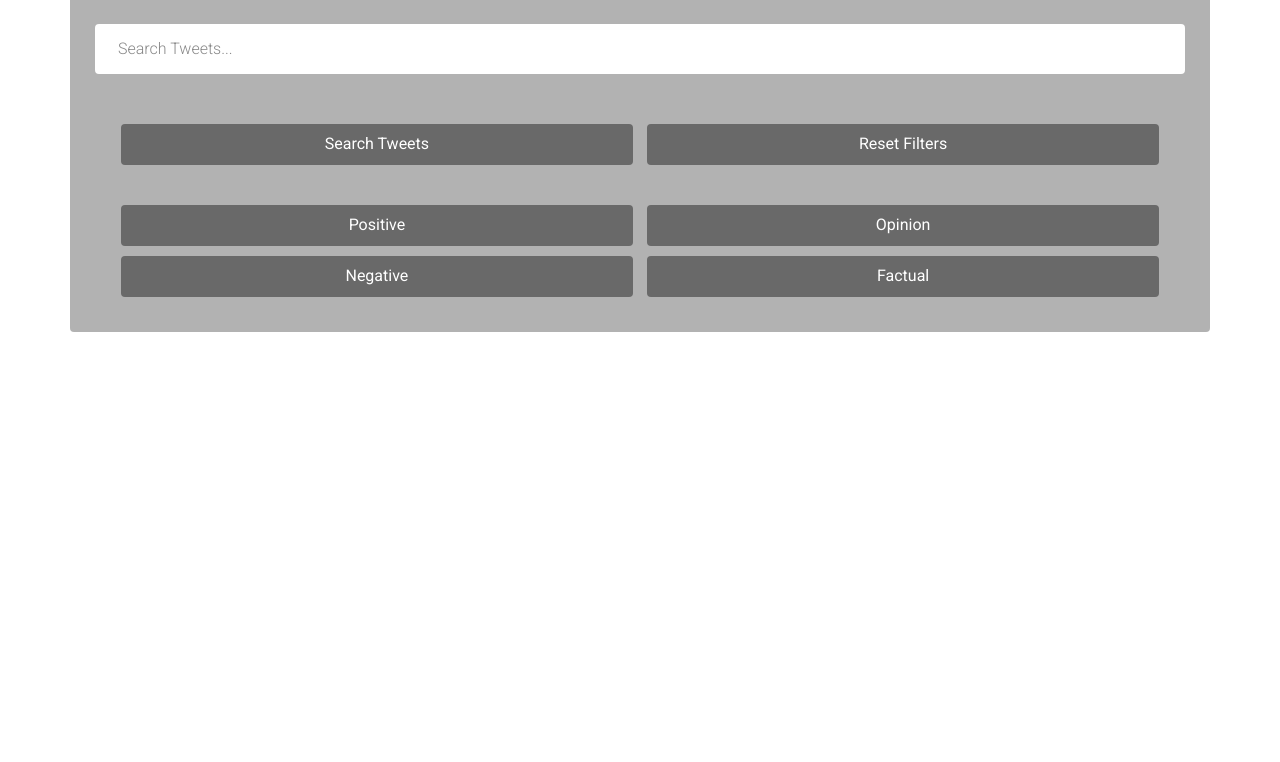
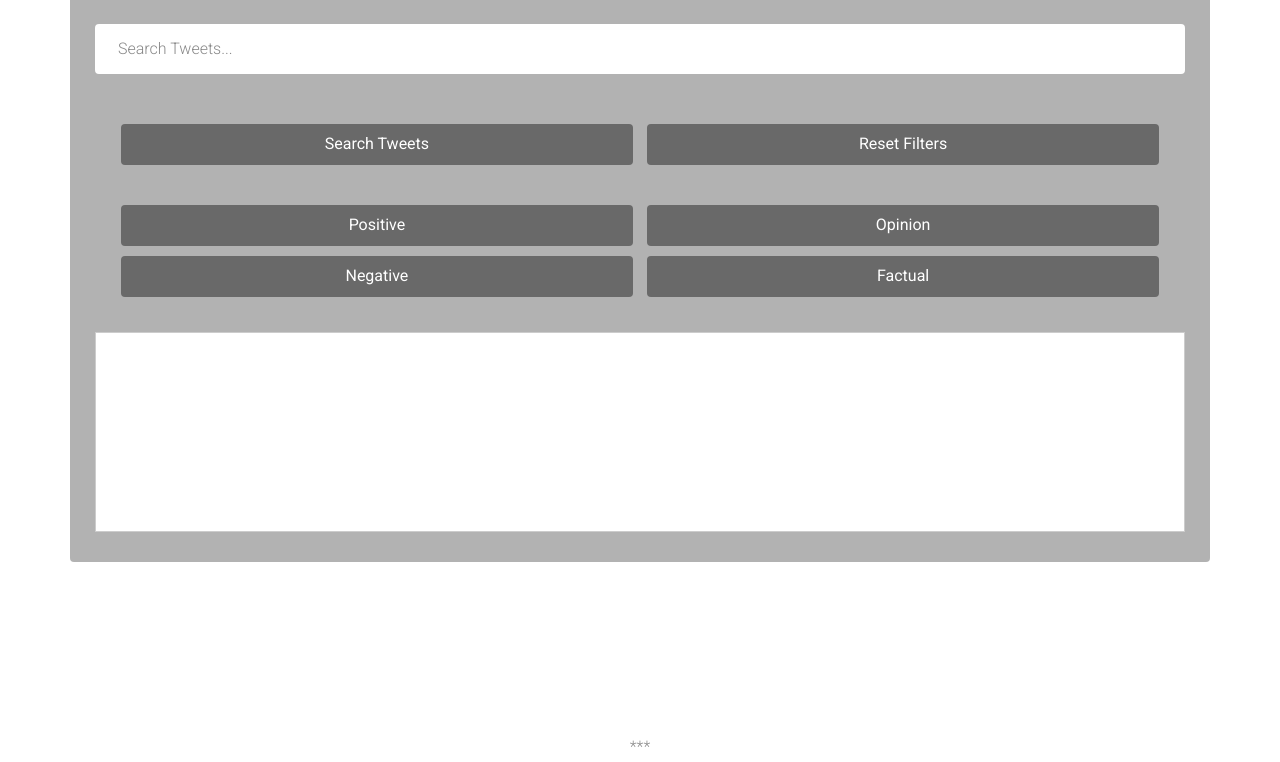
Before and after one commit to danieljtrujillo/UbiTwittous, a Python web app: template templates/index.html in a window 1280 px wide. Shown: the part 271-1033 px from the top of the page. Before the commit the page ends 603 px from the top, so only its background shows below. Run offline with Jinja, Linux system fonts and the light colour scheme; the template is opened without the code that fills it, so the values that code supplies are empty; some libraries are stand-ins or nearby versions.

Commit message:
changed position of tweet readout, added scroll

```diff
--- a/templates/index.html
+++ b/templates/index.html
@@ -24,11 +24,11 @@
         <![endif]-->
 
         <!-- Favicon and touch icons -->
-        <link rel="shortcut icon" href="static/ico/favicon.png">
-        <link rel="apple-touch-icon-precomposed" sizes="144x144" href="static/ico/apple-touch-icon-144-precomposed.png">
-        <link rel="apple-touch-icon-precomposed" sizes="114x114" href="static/ico/apple-touch-icon-114-precomposed.png">
-        <link rel="apple-touch-icon-precomposed" sizes="72x72" href="static/ico/apple-touch-icon-72-precomposed.png">
-        <link rel="apple-touch-icon-precomposed" href="static/ico/apple-touch-icon-57-precomposed.png">
+        <link rel="shortcut icon" href="static/ico/UbiTwittousEye72_dark.png">
+        <link rel="apple-touch-icon-precomposed" sizes="144x144" href="static/ico/UbiTwittousEye144.png">
+        <link rel="apple-touch-icon-precomposed" sizes="114x114" href="static/ico/UbiTwittousEye144.png">
+        <link rel="apple-touch-icon-precomposed" sizes="72x72" href="static/ico/UbiTwittousEye72.png">
+        <link rel="apple-touch-icon-precomposed" href="static/ico/UbiTwittousEye72_dark.png">
 
     </head>
 
@@ -41,7 +41,7 @@
                 <div class="container">
                     <div class="row">
                         <div class="col-sm-10 col-sm-offset-1 text">
-                            <h1><strong>UbiTwitter</strong></h1>
+                            <h1><strong>UbiTwittous</strong></h1>
                             <div class="description">
                             	<p>
 	                            	 <strong>M A C H I N E L E A R N I N G to analyze Sentiment and Factuality</strong>
@@ -77,19 +77,22 @@
                                                       <button data-toggle="tooltip" data-placement="left" title="Tweets which are Opinion"  id="opi" class="btn">Opinion</button>
                                                       <button  data-toggle="tooltip" data-placement="left" title="Show only Negative Tweets"  class="btn" id="nsenti">Negative</button>
                                                       <button  data-toggle="tooltip" data-placement="left" title="Factual Tweets"  id="fac" class="btn">Factual</button>
+                                                      <br>
+                                                      <br>
+                                                      <div style="height:200px;border:1px solid #ccc;font:16px/26px Georgia, Garamond, Serif;overflow:auto;" id="search_result">
+                                                          <ol id="search_list"></ol>
+                                                        </div>
                                             </div>
                                         </div>
+<!--                                        <div class="search_result_canvas">
 
+</div> -->
                                     </div>
 			                    </form>
 		                    </div>
                         </div>
                     </div>
-                    <div id="search_result">
-                        <ol id="search_list">
-
-                        </ol>
-                    </div>
+***
                     <!-- <div class="row">
                        <div class="col-sm-6 col-sm-offset-3 social-login">
                       	<h3>Code Available at :</h3>
```
